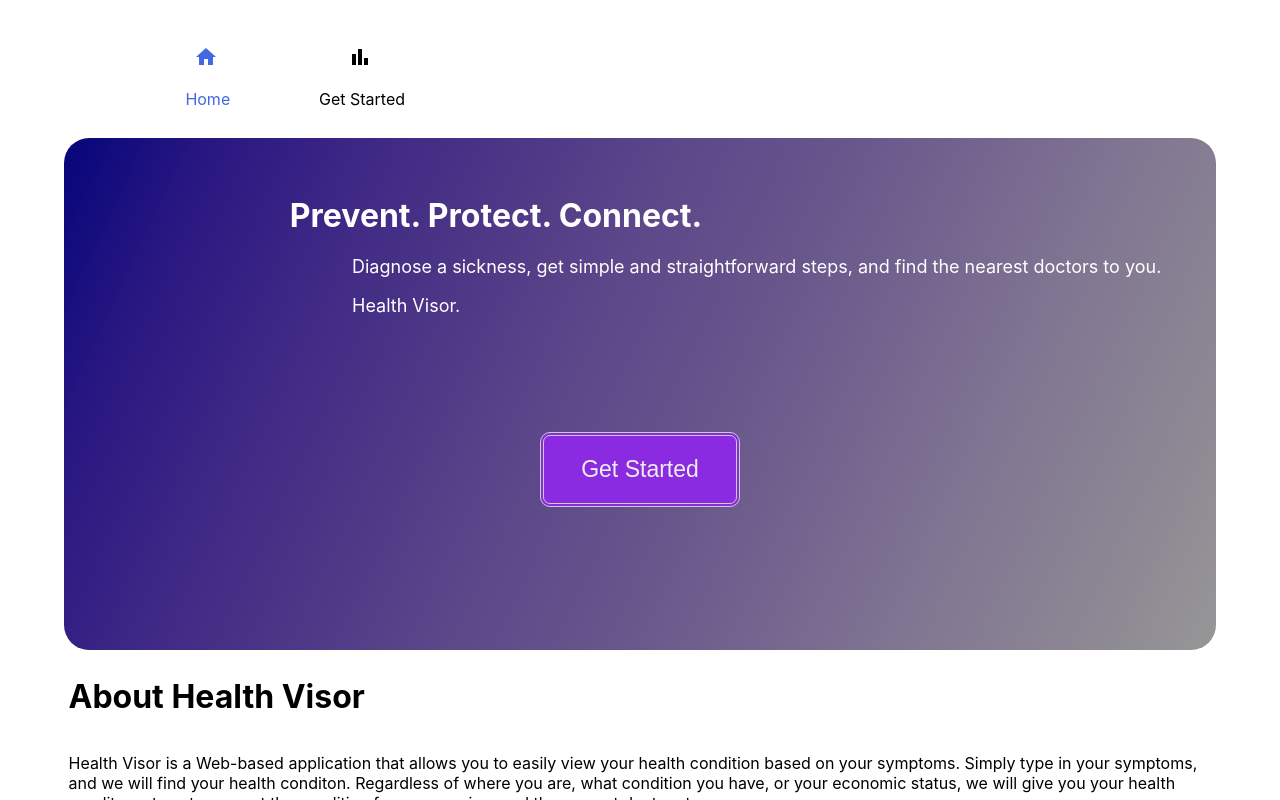
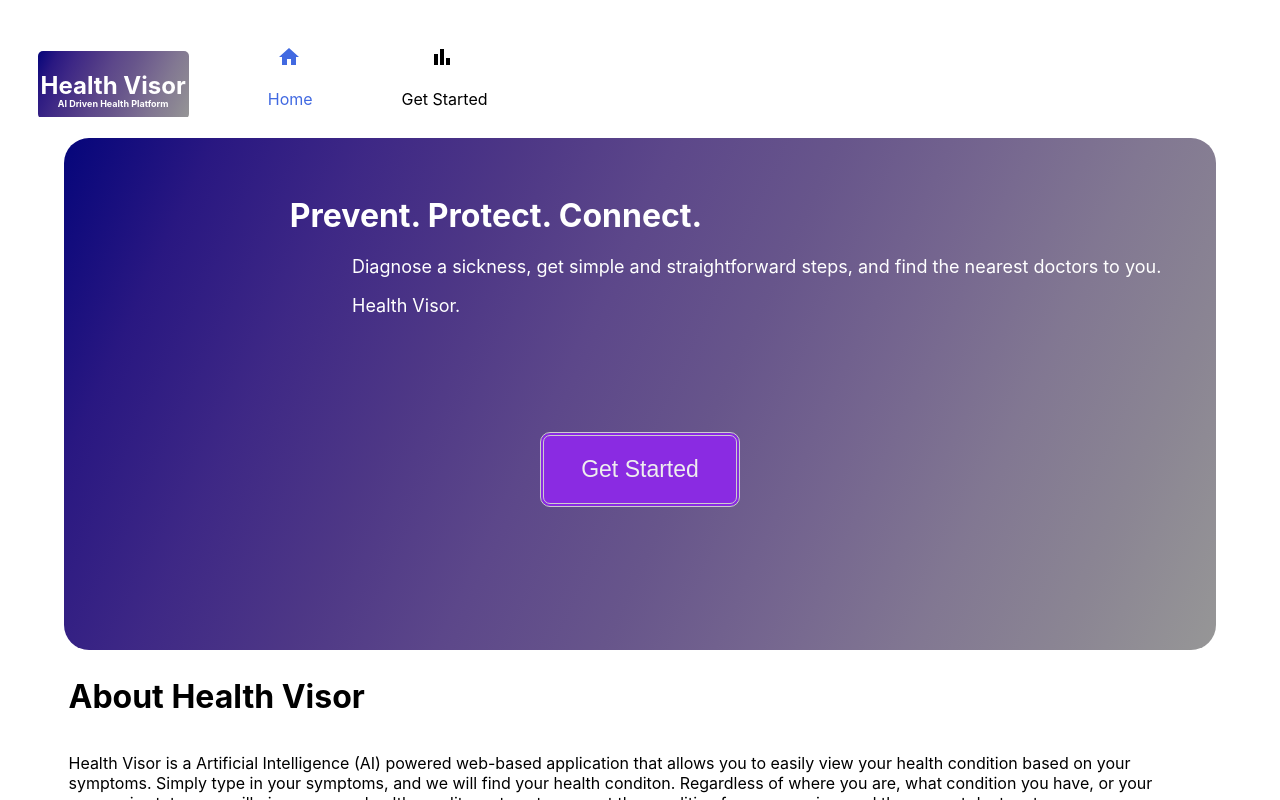
Before and after one commit to Rohit-K814307/HealthVisor_App, a React (Create React App) app in the folder frontend/reactapp/: page / in a window 1280 px wide. Built offline with nearby package versions, Linux system fonts and the light colour scheme.

Commit message:
added files

```diff
--- a/frontend/reactapp/src/components/navbar/Navbar.jsx
+++ b/frontend/reactapp/src/components/navbar/Navbar.jsx
@@ -15,6 +15,14 @@ const Navbar = () => {
       </div>
       <Nav>
         <NavMenu>
+
+          <div className="img-hv">
+            <div className="img-hv-child">
+              <h2 className="health">Health Visor</h2>
+              <h3 className="visor">AI Driven Health Platform</h3>
+            </div>
+          </div>
+
           <NavLink to="/" activeStyle>
             <div className="parent imag home">
               <div className="child">
--- a/frontend/reactapp/src/components/navbar/navbar.css
+++ b/frontend/reactapp/src/components/navbar/navbar.css
@@ -1,6 +1,8 @@
 .navcontainer {
     overflow-x:hidden;
     margin-top:2%;
+
+    margin-left:-8%;
 }
 
 .parent imag {
@@ -20,3 +22,42 @@
 .text {
     padding-left:4%;
 }
+
+.img-hv-child {
+  text-align:center;
+  background-image: linear-gradient(
+        115deg,
+        hsl(240deg 92% 25%) 0%,
+        hsl(250deg 69% 30%) 11%,
+        hsl(254deg 54% 34%) 22%,
+        hsl(257deg 42% 37%) 33%,
+        hsl(259deg 32% 41%) 44%,
+        hsl(260deg 24% 44%) 56%,
+        hsl(262deg 17% 48%) 67%,
+        hsl(263deg 11% 52%) 78%,
+        hsl(264deg 6% 55%) 89%,
+        hsl(0deg 0% 59%) 100%
+    );
+    padding-left:3px;
+    padding-right:3px;
+    padding-top:0.2px;
+    padding-bottom:0.5px;
+    border-radius:5px;
+
+}
+
+.img-hv {
+  padding-right:3%;
+}
+
+.visor {
+  margin-top:-15%;
+  color:white;
+  font-size:xx-small;
+
+}
+
+.health {
+  color:white;
+  font-size:x-large;
+}
--- a/frontend/reactapp/src/pages/home/about/About.jsx
+++ b/frontend/reactapp/src/pages/home/about/About.jsx
@@ -10,8 +10,10 @@ const About = () => {
 
             <div className="about-cont">
                 <p className="about-content1">
-                    Health Visor is a Web-based application that allows you to easily view your health condition based on your symptoms.
-                    Simply type in your symptoms, and we will find your health conditon. Regardless of
+                    Health Visor is a Artificial Intelligence (AI) powered web-based application
+                    that allows you to easily view your health condition based on your symptoms.
+                    Simply type in your symptoms, and we will find your health conditon. Regardless
+                    of
                     where you are, what condition you have, or your economic status, we will
                     give you your health conditon, steps to prevent the condition from worsening,
                     and the nearest doctors to you.
```
Also changed, not shown: 1 other file (tests, documents, lock files or other folders).
